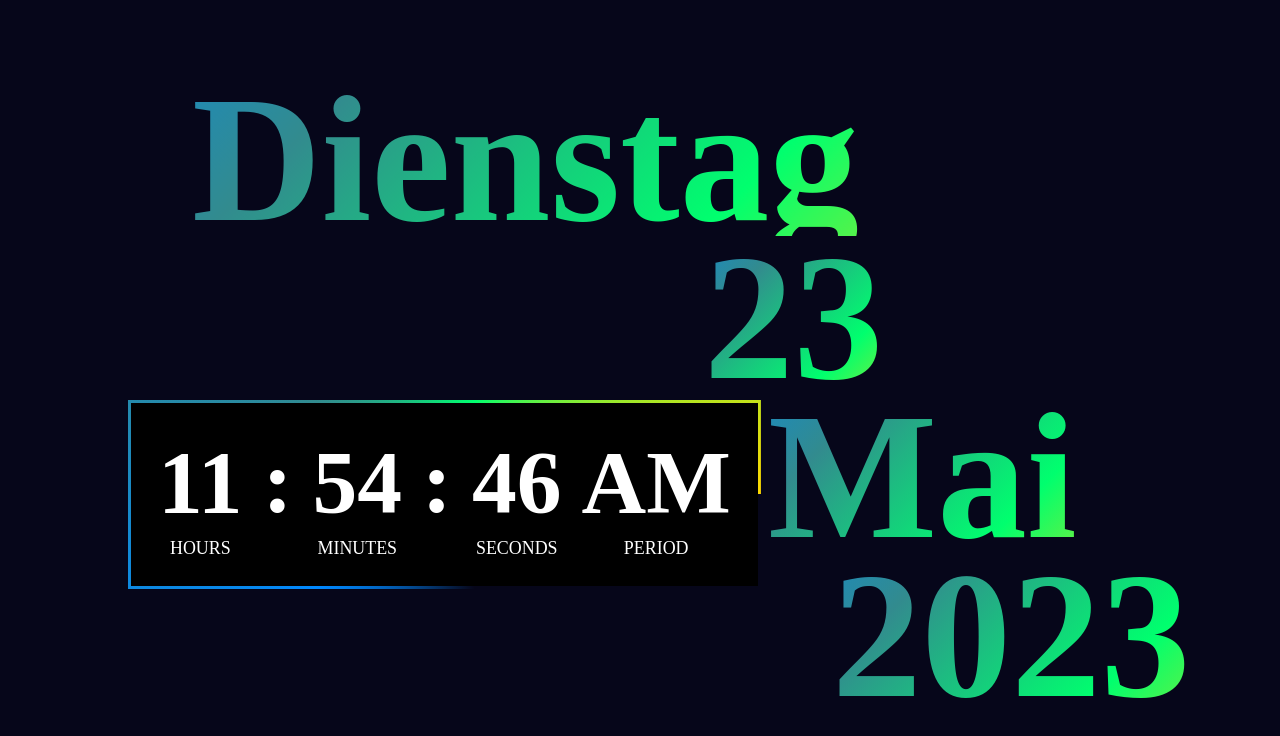
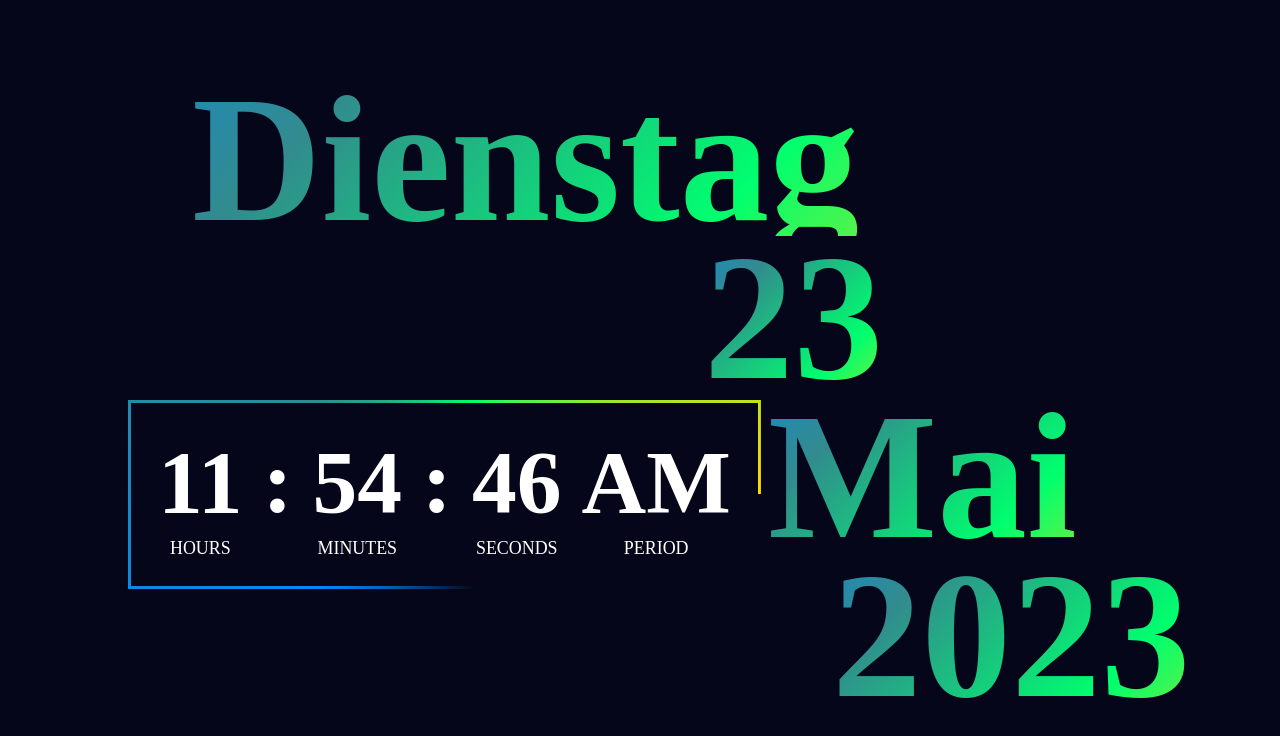
Before and after one commit to Romantev/Project_Digital-Clock, a plain HTML site: page index.html in a window 1280 px wide. Drawn offline with Linux system fonts and the light colour scheme.

Commit message:
edit animation

```diff
--- a/style.css
+++ b/style.css
@@ -11,7 +11,7 @@ html {
 
 main {
   height: 100vh;
-  width: 100vw;
+  overflow: hidden;
   display: flex;
   justify-content: center;
   align-items: center;
@@ -20,7 +20,6 @@ main {
 }
 
 .date {
-  width: 100%;
   position: absolute;
 }
 
@@ -66,15 +65,12 @@ main {
   z-index: 10;
   position: absolute;
   left: 10%;
-
   --border-size: 3px;
-  --border-angle: 0turn;
-
   background-image: conic-gradient(
       from var(--border-angle),
-      rgb(0, 0, 0),
-      rgb(0, 0, 0) 50%,
-      rgb(0, 0, 0)
+      rgb(6, 6, 26),
+      rgb(6, 6, 26) 50%,
+      rgb(6, 6, 26)
     ),
     conic-gradient(
       from var(--border-angle),
@@ -89,7 +85,6 @@ main {
     cover;
   background-position: center center;
   background-repeat: no-repeat;
-
   animation: bg-spin 4s linear infinite;
 }
 
```
